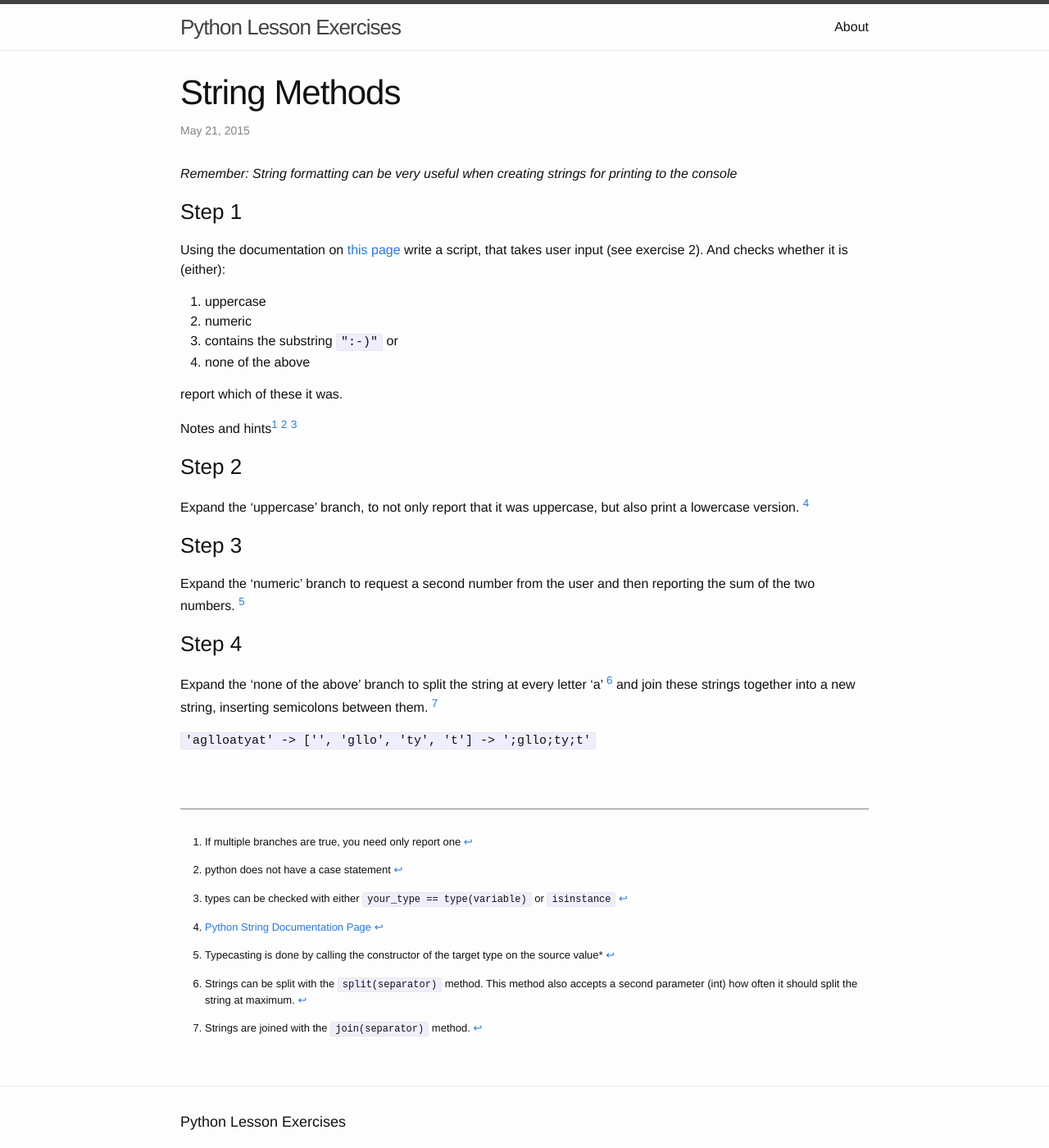
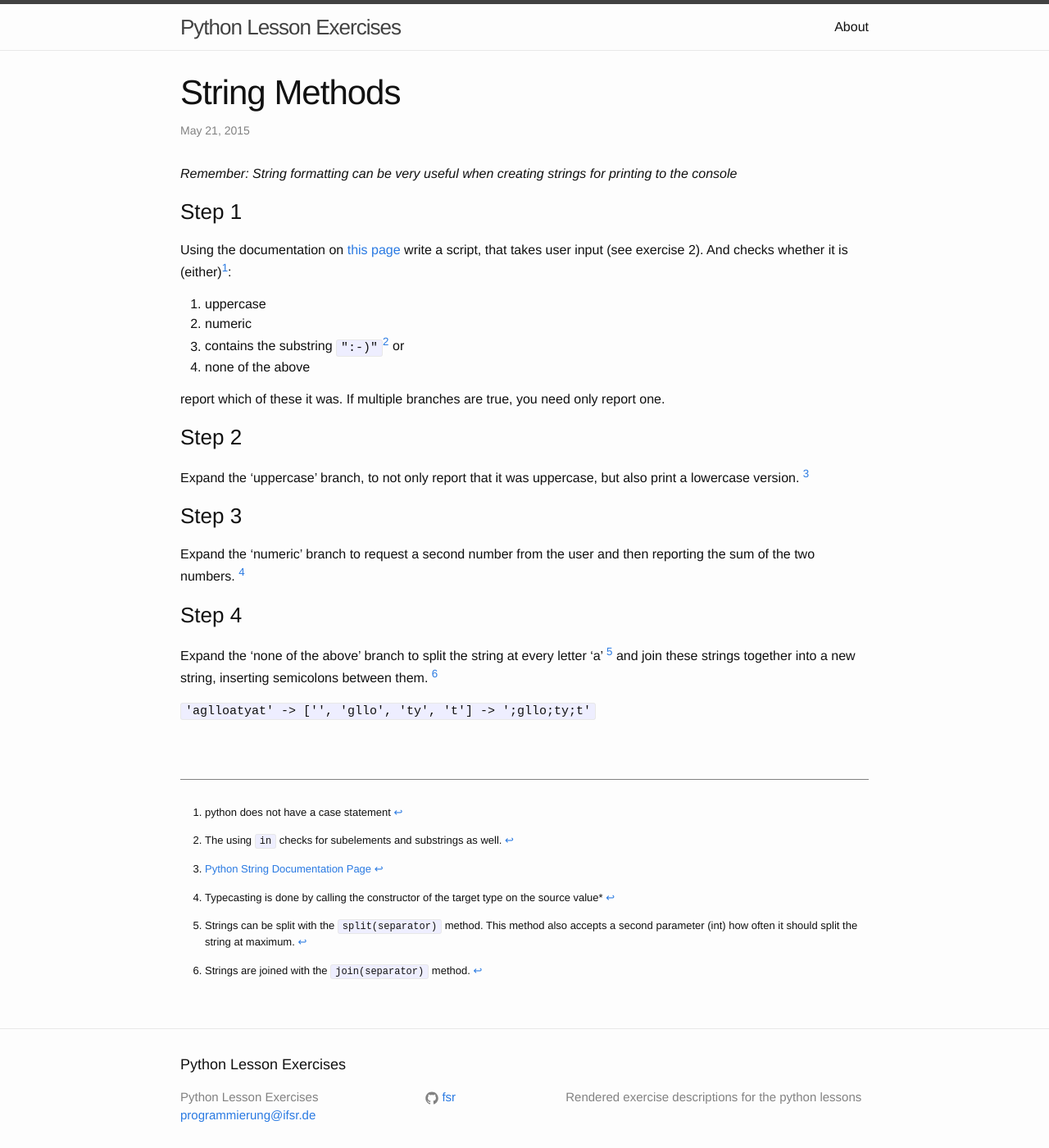
Before and after one commit to fsr/python-lessons, a Jekyll site: the page built from _exercises/string-methods.md, in a window 1280 px wide and 1400 px high. Shown: the whole window at 82% size. Built offline with Jekyll 4.4.1, drawn with Linux system fonts in a browser that asks for light colours.

Commit message:
more footnotes

```diff
--- a/_config.yml
+++ b/_config.yml
@@ -3,7 +3,7 @@
 email: programmierung@ifsr.de
 description: >
   Rendered exercise descriptions for the python lessons
-baseurl: "/python-lessons/" # the subpath of your site, e.g. /blog/
+baseurl: "/python-lessons" # the subpath of your site, e.g. /blog/
 url: "http://fsr.github.io/" # the base hostname & protocol for your site
 # twitter_username: jekyllrb
 github_username: fsr
--- a/_exercises/string-methods.md
+++ b/_exercises/string-methods.md
@@ -8,25 +8,22 @@
 ### Step 1
 
 Using the documentation on [this page](https://docs.python.org/3/library/stdtypes.html#string-methods) write a script, that takes user input (see exercise 2).
-And checks whether it is (either):
+And checks whether it is (either)[^case]:
 
 1. uppercase
 2. numeric
-3. contains the substring `":-)"` or
+3. contains the substring `":-)"`[^substring] or
 4. none of the above
 
-report which of these it was.
+report which of these it was. If multiple branches are true, you need only report one.
 
-Notes and hints[^branches] [^case] [^typechecking]
+[^substring]:
+	The using `in` checks for subelements and substrings as well.
 
-[^branches]:
-	If multiple branches are true, you need only report one
 
 [^case]:
 	python does not have a case statement
 
-[^typechecking]:
-	types can be checked with either `your_type == type(variable)` or `isinstance`
 
 ### Step 2
 
```
Also changed, not shown: _exercises/strings.md (+12 -3 lines).
